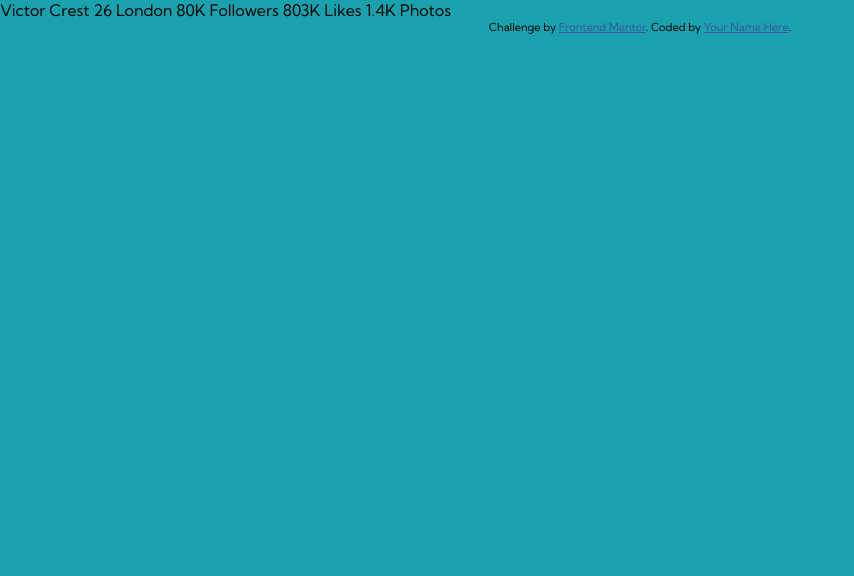
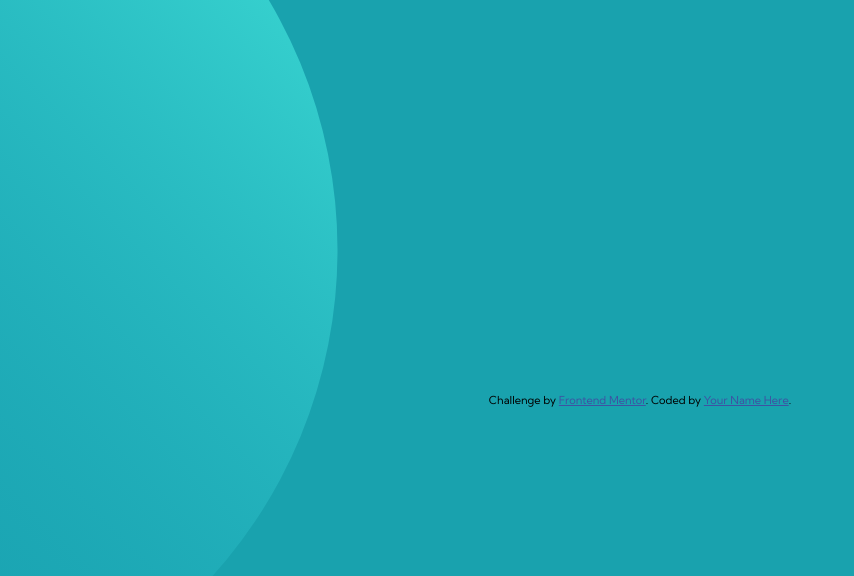
Before and after one commit to DeysiLopes/profile-card, a plain HTML site: page index.html in a window 1280 px wide. Shown: the whole page, without its empty margins (0-854 px from the left). Drawn offline with Linux system fonts and the light colour scheme.

Commit message:
Add background in the app with a styled

```diff
--- a/index.html
+++ b/index.html
@@ -13,21 +13,18 @@
 
 </head>
 <body>
-  Victor Crest
-  26
-  London
+  <main>
+    <div class="background">
+      <img src="/images/bg-pattern-top.svg" alt="background-top" class="bg-top">
+      <img src="/images/bg-pattern-bottom.svg" alt="background-bottom" class="bg-bottom">
+    </div>
 
-  80K
-  Followers
 
-  803K
-  Likes
 
-  1.4K
-  Photos
-  <div class="attribution">
-    Challenge by <a href="https://www.frontendmentor.io?ref=challenge" target="_blank">Frontend Mentor</a>.
-    Coded by <a href="#">Your Name Here</a>.
-  </div>
+    <div class="attribution">
+      Challenge by <a href="https://www.frontendmentor.io?ref=challenge" target="_blank">Frontend Mentor</a>.
+      Coded by <a href="#">Your Name Here</a>.
+    </div>
+  </main>
 </body>
 </html>
--- a/style.css
+++ b/style.css
@@ -28,6 +28,25 @@ main{
     width: 100%;
 }
 
+.background {
+    width: 100%;
+    height: 100vh;
+    position: absolute;
+    display: flex;
+    flex-wrap: wrap;
+    z-index: -1;
+    overflow: hidden;
+  }
+  .background .bg-top {
+    position: relative;
+    top: -30vh;
+    left: -50vw;
+  }
+  .background .bg-bottom {
+    position: relative;
+    top: -20vh;
+    right: -50vw;
+  }
 
 
 
```
